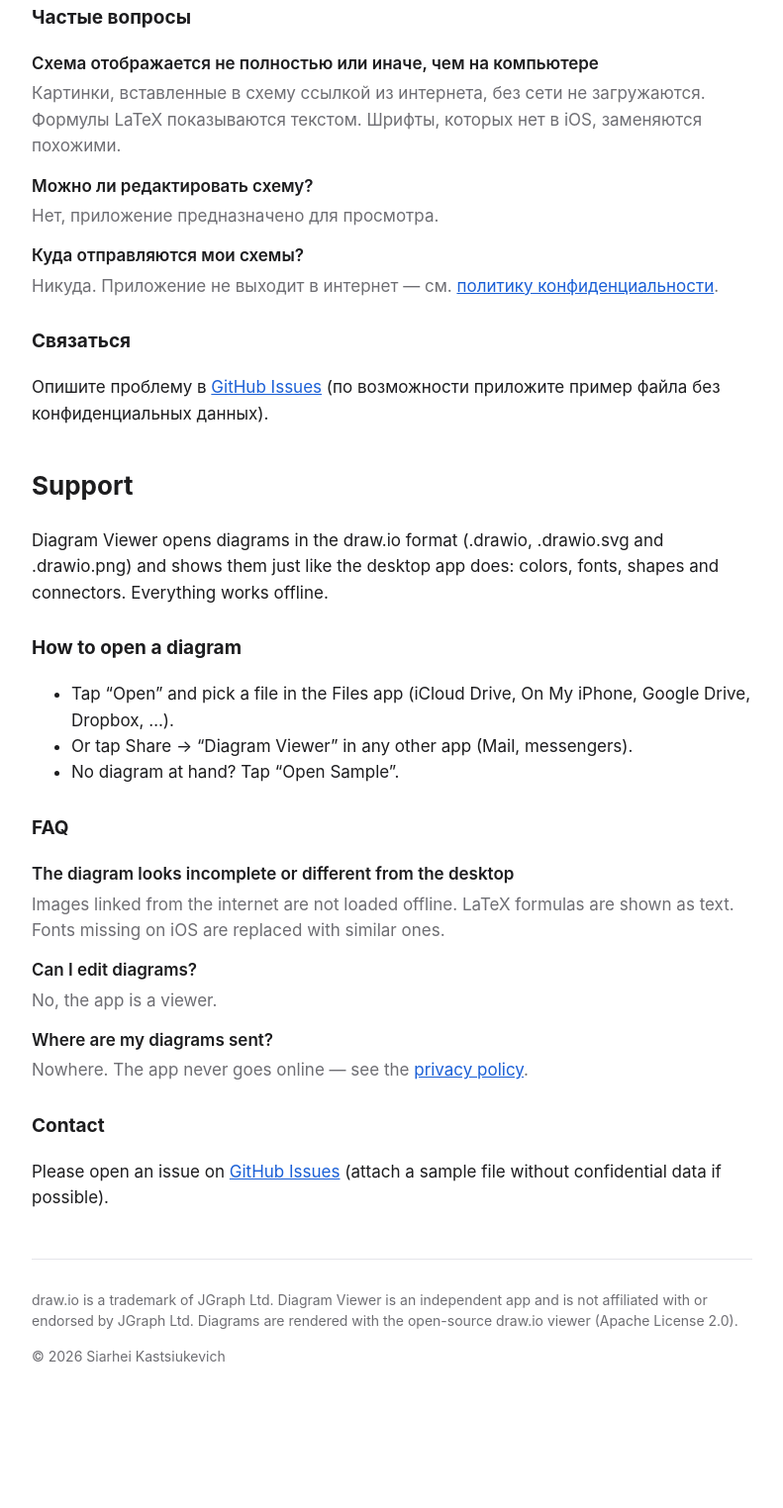
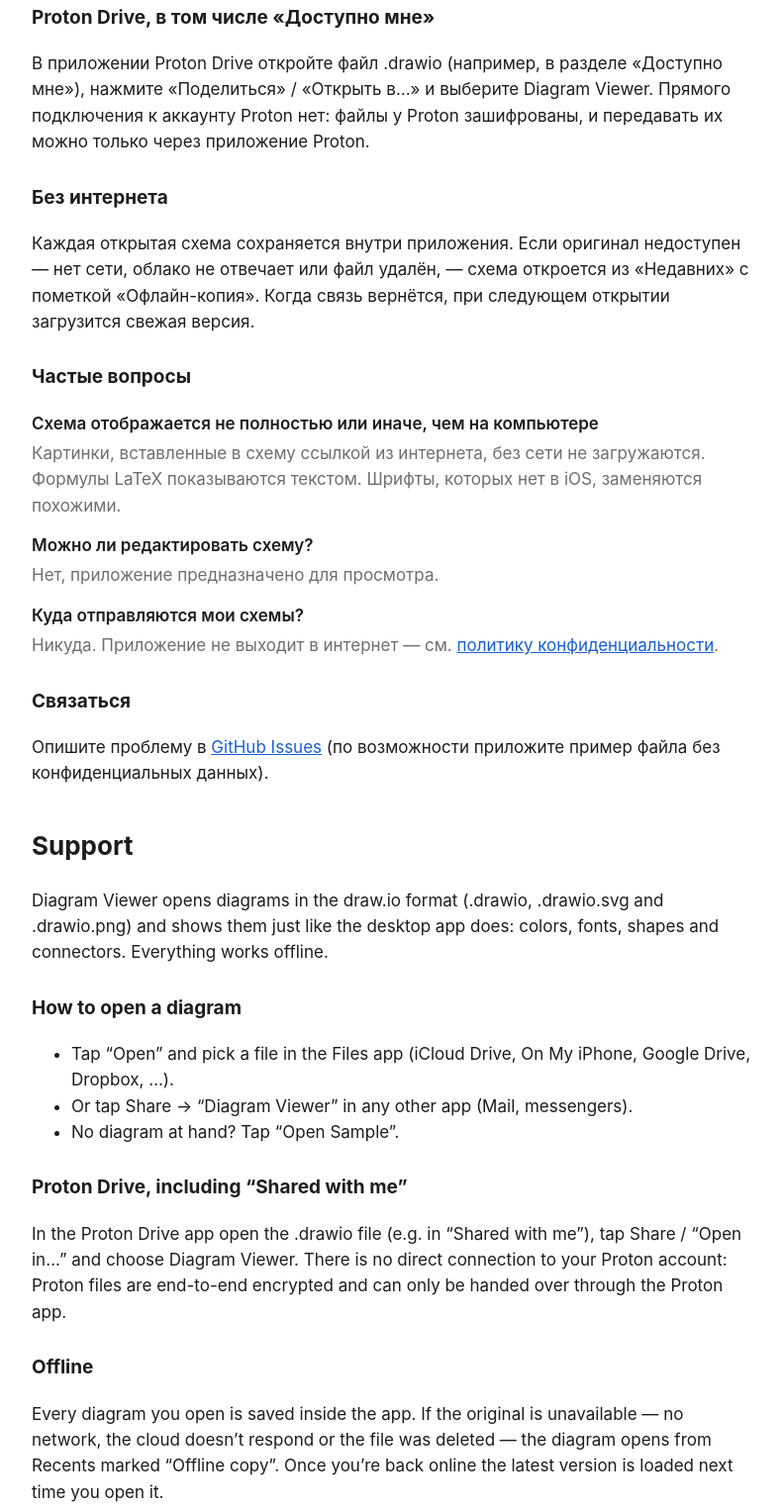
Before and after one commit to Sergey-Kastukevich/diagram-viewer, a plain HTML site: page index.html in a window 1280 px wide. Shown: the part 705-2229 px from the top of the page at 99% size, without its empty margins (244-1035 px from the left). Before the commit the page ends 2165 px from the top, so only its background shows below. Drawn offline with Linux system fonts and the light colour scheme.

Commit message:
Support: Proton Drive and offline viewing
Co-Authored-By: Claude Opus 5.5 <noreply@anthropic.com>

```diff
--- a/index.html
+++ b/index.html
@@ -25,6 +25,14 @@
       <li>Или в любом приложении (Почта, мессенджеры) нажмите «Поделиться» → «Diagram Viewer».</li>
       <li>Нет своей схемы под рукой — нажмите «Открыть пример».</li>
     </ul>
+    <h3>Proton Drive, в том числе «Доступно мне»</h3>
+    <p>В приложении Proton Drive откройте файл .drawio (например, в разделе «Доступно мне»), нажмите «Поделиться» /
+      «Открыть в…» и выберите Diagram Viewer. Прямого подключения к аккаунту Proton нет: файлы у Proton зашифрованы,
+      и передавать их можно только через приложение Proton.</p>
+    <h3>Без интернета</h3>
+    <p>Каждая открытая схема сохраняется внутри приложения. Если оригинал недоступен — нет сети, облако не отвечает
+      или файл удалён, — схема откроется из «Недавних» с пометкой «Офлайн-копия». Когда связь вернётся, при следующем
+      открытии загрузится свежая версия.</p>
     <h3>Частые вопросы</h3>
     <dl>
       <dt>Схема отображается не полностью или иначе, чем на компьютере</dt>
@@ -50,6 +58,14 @@
       <li>Or tap Share → “Diagram Viewer” in any other app (Mail, messengers).</li>
       <li>No diagram at hand? Tap “Open Sample”.</li>
     </ul>
+    <h3>Proton Drive, including “Shared with me”</h3>
+    <p>In the Proton Drive app open the .drawio file (e.g. in “Shared with me”), tap Share / “Open in…” and choose
+      Diagram Viewer. There is no direct connection to your Proton account: Proton files are end-to-end encrypted and
+      can only be handed over through the Proton app.</p>
+    <h3>Offline</h3>
+    <p>Every diagram you open is saved inside the app. If the original is unavailable — no network, the cloud doesn’t
+      respond or the file was deleted — the diagram opens from Recents marked “Offline copy”. Once you’re back online
+      the latest version is loaded next time you open it.</p>
     <h3>FAQ</h3>
     <dl>
       <dt>The diagram looks incomplete or different from the desktop</dt>
```
Also changed, not shown: privacy.html (+2 -1 lines).
